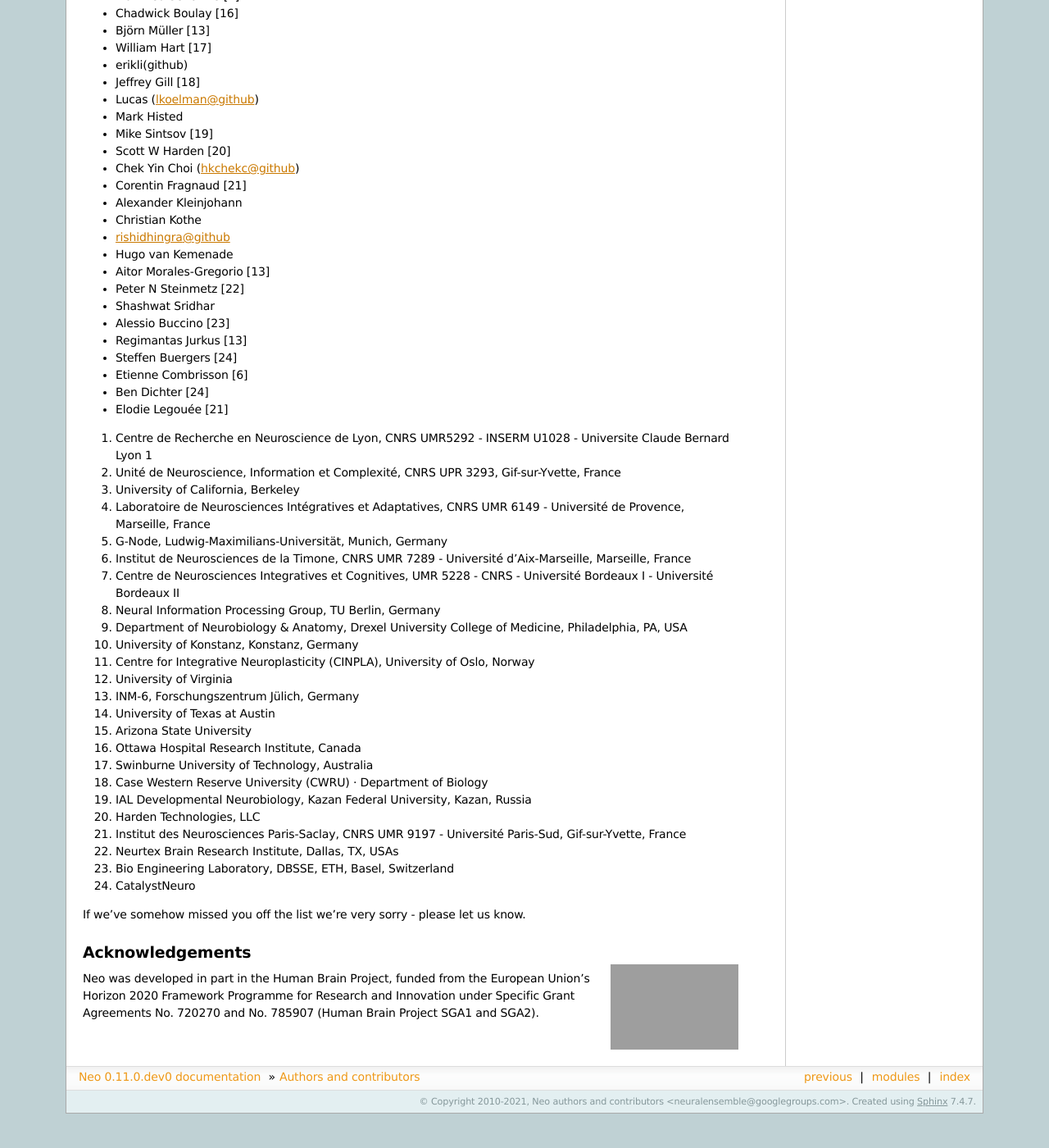
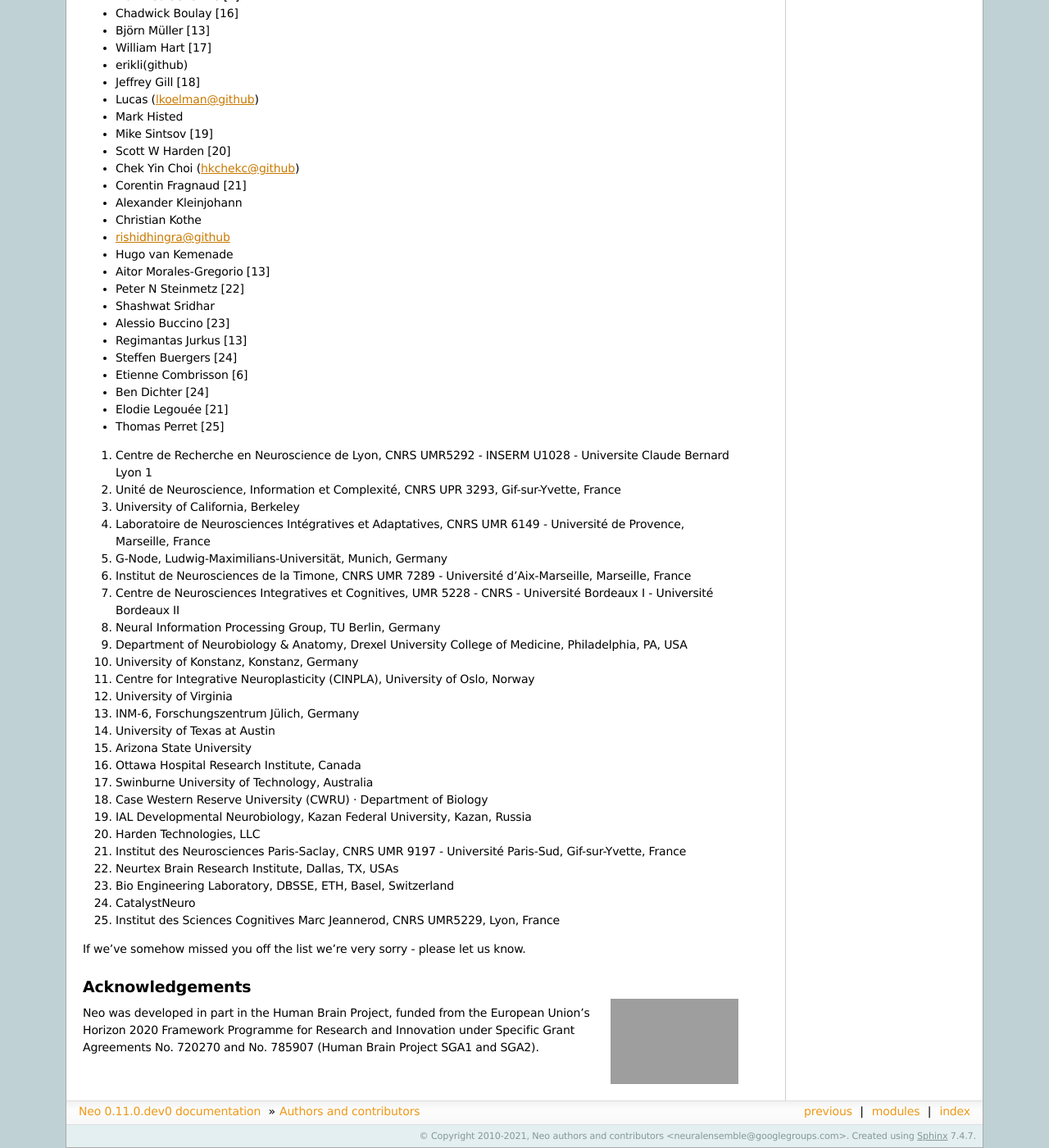
Before and after one commit to NeuralEnsemble/python-neo, a Sphinx documentation site: the page built from doc/source/authors.rst, in a window 1280 px wide and 1400 px high, scrolled down 771 px. Shown: the whole window at 82% size. Built offline with Sphinx 7.4.7, drawn with Linux system fonts in a browser that asks for light colours; pages that are not in the unit, such as notebooks, are missing from menus; before the commit the page ends 2129 px from its top, so only the background shows below that; grey boxes are pictures that could not be loaded.

Commit message:
Add myself in authors

```diff
--- a/doc/source/authors.rst
+++ b/doc/source/authors.rst
@@ -60,6 +60,7 @@
 * Etienne Combrisson [6]
 * Ben Dichter [24]
 * Elodie Legouée [21]
+* Thomas Perret [25]
 
 1. Centre de Recherche en Neuroscience de Lyon, CNRS UMR5292 - INSERM U1028 - Universite Claude Bernard Lyon 1
 2. Unité de Neuroscience, Information et Complexité, CNRS UPR 3293, Gif-sur-Yvette, France
@@ -85,6 +86,7 @@
 22. Neurtex Brain Research Institute, Dallas, TX, USAs
 23. Bio Engineering Laboratory, DBSSE, ETH, Basel, Switzerland
 24. CatalystNeuro
+25. Institut des Sciences Cognitives Marc Jeannerod, CNRS UMR5229, Lyon, France
 
 If we've somehow missed you off the list we're very sorry - please let us know.
 
```
